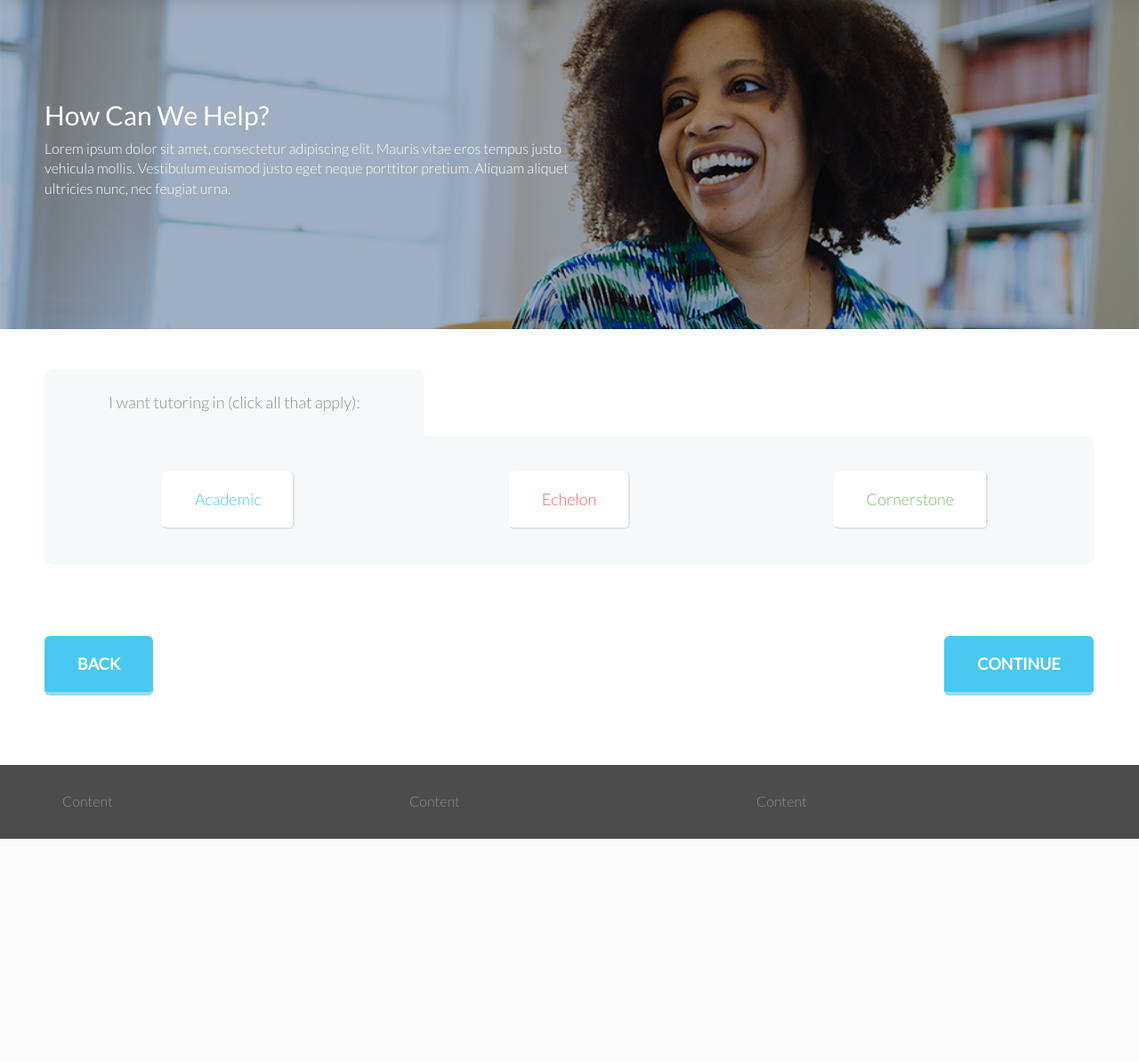
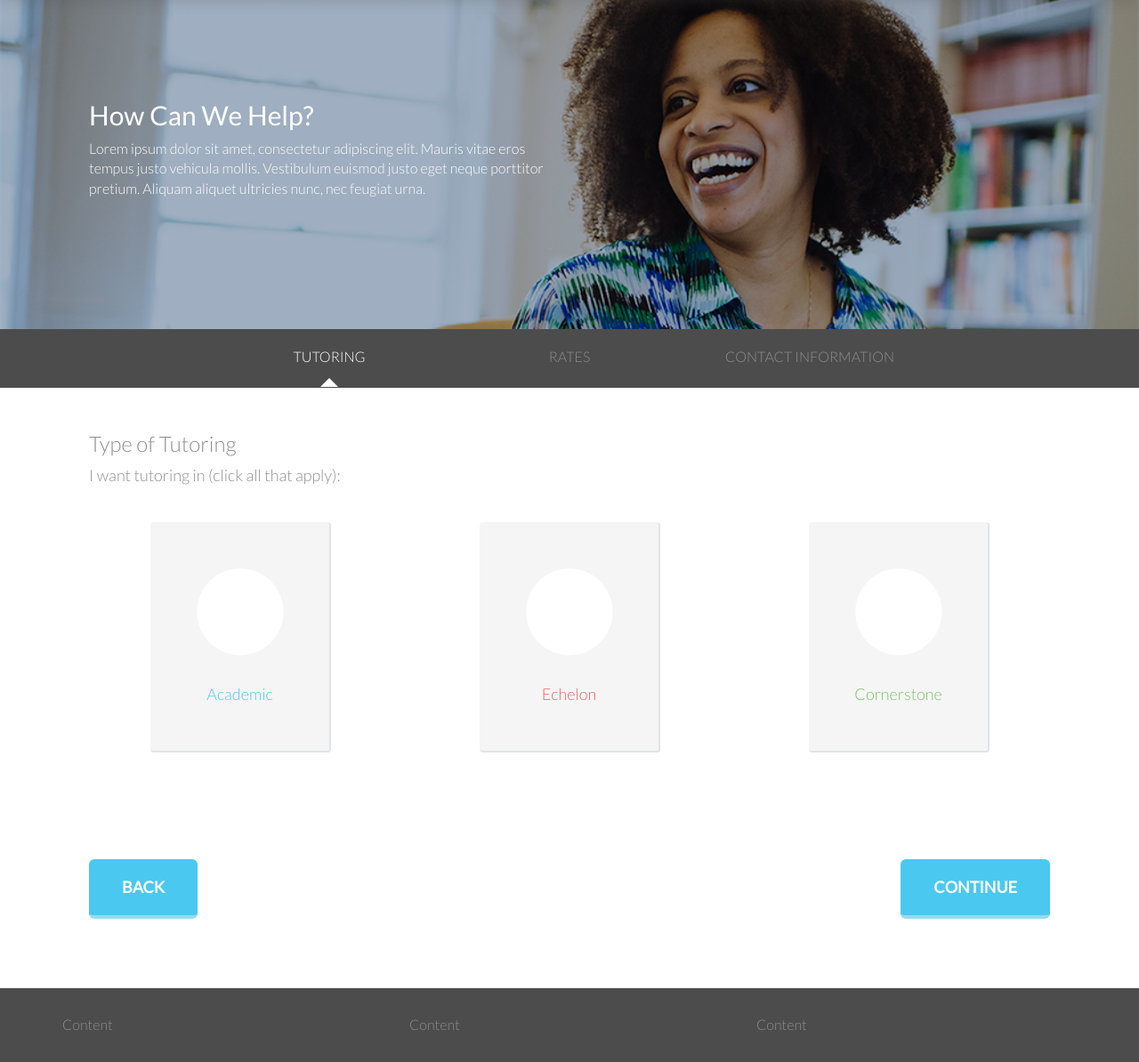
Before and after one commit to gmharrison/ta_website, a Django app: template tawebsite/templates/tawebsite/survey.html in a window 1280 px wide. Shown: the part 59-1253 px from the top of the page at 89% size. Before the commit the page ends 1002 px from the top, so only its background shows below. Run offline with Django 3.2, Linux system fonts and the light colour scheme; the template is opened without the code that fills it, so the values that code supplies are empty; some libraries are stand-ins or nearby versions.

Commit message:
Created survey design alternative and added survey progress marker

```diff
--- a/tawebsite/static/css/home.css
+++ b/tawebsite/static/css/home.css
@@ -55,8 +55,15 @@ body {
   .btn-main:focus {
     color: #e5e5e5; }
 
+.btn.survey-select.program-select {
+  border-radius: 4px;
+  background-color: #f5f5f5;
+  padding: 50px; }
+  .btn.survey-select.program-select .button-img {
+    margin-bottom: 30px; }
+
 .btn.survey-select {
-  background-color: white;
+  background-color: #f5f5f5;
   font-size: 18px;
   font-weight: 300;
   padding: 1em 2em;
@@ -151,19 +158,34 @@ body {
     color: white;
     position: absolute;
     top: 25%;
-    padding: 0 50% 0 50px; }
+    padding: 0 50% 0 100px; }
+
+.survey-progress {
+  background-color: #4c4c4c;
+  padding: 20px 250px 0 250px; }
+  .survey-progress .progress-header {
+    text-align: center;
+    text-transform: uppercase; }
+    .survey-progress .progress-header .arrow-up {
+      width: 0;
+      height: 0;
+      border-left: 10px solid transparent;
+      border-right: 10px solid transparent;
+      border-bottom: 10px solid white;
+      display: inline-block;
+      margin-bottom: -5px; }
 
 .topic-container {
-  background-color: #F6F9F9;
+  background-color: white;
   float: none;
-  margin: 45px 50px 0 50px;
-  border-top-left-radius: 10px;
-  border-top-right-radius: 10px;
-  text-align: center; }
+  margin: 0;
+  text-align: left;
+  padding-left: 0; }
+  .topic-container h3 {
+    font-weight: 100; }
   .topic-container h4 {
     margin: 0;
     font-weight: 100;
-    padding: 25px 13px;
     line-height: 1.4; }
   .topic-container.contact-message {
     text-align: left;
@@ -171,12 +193,13 @@ body {
     border-radius: 10px;
     padding: 0 20px; }
 
+.survey-section {
+  padding: 50px 100px; }
+
 .survey-section-container {
-  background-color: #F6F9F9;
-  margin: 0 50px 50px 50px;
-  border-top-right-radius: 10px;
-  border-bottom-right-radius: 10px;
-  border-bottom-left-radius: 10px; }
+  background-color: white; }
+  .survey-section-container.intro {
+    margin: 50px 100px; }
   .survey-section-container.contact-container {
     border-top-left-radius: 10px; }
 
@@ -191,7 +214,7 @@ body {
   margin-top: 20px; }
 
 .option-container {
-  padding: 30px; }
+  padding: 30px 0; }
   .option-container .subject-text {
     padding-bottom: 20px; }
   .option-container .form-group.number-children {
@@ -225,11 +248,11 @@ body {
   height: 175px; }
 
 .continue-container {
-  padding: 10px 4% 0 30px;
+  padding: 10px 100px 0 30px;
   float: right; }
 
 .back-btn-container {
-  padding: 10px 2% 0 50px;
+  padding: 10px 2% 0 100px;
   float: left;
   display: inline-block; }
 
--- a/tawebsite/static/css/home.scss
+++ b/tawebsite/static/css/home.scss
@@ -61,8 +61,16 @@ body{
         color: #e5e5e5;
     }
 }
+.btn.survey-select.program-select{
+    border-radius: 4px;
+    background-color: #f5f5f5;
+    padding: 50px;
+    .button-img{
+        margin-bottom: 30px;
+    }
+}
 .btn.survey-select{
-    background-color: white;
+    background-color: #f5f5f5;
     font-size: 18px;
     font-weight: 300;
     padding: 1em 2em;
@@ -184,21 +192,40 @@ body{
         color: white;
         position: absolute;
         top: 25%;
-        padding: 0 50% 0 50px;
+        padding: 0 50% 0 100px;
+    }
+}
+.survey-progress{
+    background-color: #4c4c4c;
+    padding: 20px 250px 0 250px;
+    .progress-header{
+        text-align: center;
+        text-transform: uppercase;
+        .arrow-up {
+          width: 0;
+          height: 0;
+          border-left: 10px solid transparent;
+          border-right: 10px solid transparent;
+          border-bottom: 10px solid white;
+          display: inline-block;
+          margin-bottom: -5px;
+        }
     }
 }
 .topic-container{
-    background-color: #F6F9F9;
+    background-color: white;
     float: none;
-    margin: 45px 50px 0 50px;
-    border-top-left-radius: 10px;
-    border-top-right-radius: 10px;
-    text-align: center;
+    margin: 0;
+    text-align: left;
+    padding-left: 0;
+
+    h3{
+        font-weight: 100;
+    }
 
     h4{
         margin: 0;
         font-weight: 100;
-        padding: 25px 13px;
         line-height: 1.4;
     }
 
@@ -209,12 +236,15 @@ body{
         padding: 0 20px;
     }
 }
+.survey-section{
+    padding: 50px 100px;
+}
 .survey-section-container{
-    background-color: #F6F9F9;
-    margin: 0 50px 50px 50px;
-    border-top-right-radius: 10px;
-    border-bottom-right-radius: 10px;
-    border-bottom-left-radius: 10px;
+    background-color: white;
+
+    &.intro{
+        margin: 50px 100px;
+    }
     &.contact-container{
         border-top-left-radius: 10px;
     }
@@ -234,7 +264,7 @@ body{
     margin-top: 20px;
 }
 .option-container{
-    padding: 30px;
+    padding: 30px 0;
     .subject-text{
         padding-bottom: 20px;
     }
@@ -282,11 +312,11 @@ body{
     height: 175px;
 }
 .continue-container{
-    padding: 10px 4% 0 30px;
+    padding: 10px 100px 0 30px;
     float: right;
 }
 .back-btn-container{
-    padding: 10px 2% 0 50px;
+    padding: 10px 2% 0 100px;
     float: left;
     display: inline-block;
 }
--- a/tawebsite/templates/tawebsite/survey_partials/academic_intro.html
+++ b/tawebsite/templates/tawebsite/survey_partials/academic_intro.html
@@ -1,5 +1,5 @@
 <div class="topic-container col-md-3">
-  <h4>Academic Tutoring</h4>
+  <h3>Academic Tutoring</h3>
 </div>
 <div class="survey-section-container">
 <div class="option-container">
--- a/tawebsite/templates/tawebsite/survey_partials/academic_rates.html
+++ b/tawebsite/templates/tawebsite/survey_partials/academic_rates.html
@@ -1,5 +1,5 @@
 <div class="topic-container col-md-3">
-  <h4>Academic Rates</h4>
+  <h3>Academic Rates</h3>
 </div>
 <div class="survey-section-container">
 <div class="option-container">
--- a/tawebsite/templates/tawebsite/survey_partials/cornerstone_intro.html
+++ b/tawebsite/templates/tawebsite/survey_partials/cornerstone_intro.html
@@ -1,5 +1,5 @@
 <div class="topic-container col-md-3">
-  <h4>Cornerstone Tutoring</h4>
+  <h3>Cornerstone Tutoring</h3>
 </div>
 <div class="survey-section-container">
 <div class="option-container">
--- a/tawebsite/templates/tawebsite/survey_partials/cornerstone_rates.html
+++ b/tawebsite/templates/tawebsite/survey_partials/cornerstone_rates.html
@@ -1,5 +1,5 @@
 <div class="topic-container col-md-3">
-  <h4>Cornerstone Rates</h4>
+  <h3>Cornerstone Rates</h3>
 </div>
 <div class="survey-section-container">
 <div class="option-container">
--- a/tawebsite/templates/tawebsite/survey_partials/echelon_intro.html
+++ b/tawebsite/templates/tawebsite/survey_partials/echelon_intro.html
@@ -1,5 +1,5 @@
 <div class="topic-container col-md-3">
-  <h4>Echelon Tutoring</h4>
+  <h3>Echelon Tutoring</h3>
 </div>
 <div class="survey-section-container">
 <div class="option-container">
--- a/tawebsite/templates/tawebsite/survey_partials/echelon_rates.html
+++ b/tawebsite/templates/tawebsite/survey_partials/echelon_rates.html
@@ -1,5 +1,5 @@
 <div class="topic-container col-md-3">
-  <h4>Echelon Rates</h4>
+  <h3>Echelon Rates</h3>
 </div>
 <div class="survey-section-container">
 <div class="option-container">
--- a/tawebsite/templates/tawebsite/survey_partials/more_info_header.html
+++ b/tawebsite/templates/tawebsite/survey_partials/more_info_header.html
@@ -6,3 +6,17 @@
     pretium. Aliquam aliquet ultricies nunc, nec feugiat urna.</p>
   </div>
 </div>
+<div class="container-fluid survey-progress">
+    <div class="row">
+        <div class="col-md-4 progress-header">
+            <span style="color: white;">Tutoring</span><br>
+            <div class="arrow-up"></div>
+        </div>
+        <div class="col-md-4 progress-header">
+            Rates
+        </div>
+        <div class="col-md-4 progress-header">
+            Contact Information
+        </div>
+    </div>
+</div>
--- a/tawebsite/templates/tawebsite/survey_partials/pricing_header.html
+++ b/tawebsite/templates/tawebsite/survey_partials/pricing_header.html
@@ -6,3 +6,17 @@
     pretium. Aliquam aliquet ultricies nunc, nec feugiat urna.</p>
   </div>
 </div>
+<div class="container-fluid survey-progress">
+    <div class="row">
+        <div class="col-md-4 progress-header">
+            Tutoring
+        </div>
+        <div class="col-md-4 progress-header">
+            <span style="color: white;">Rates</span><br>
+            <div class="arrow-up"></div>
+        </div>
+        <div class="col-md-4 progress-header">
+            Contact Information
+        </div>
+    </div>
+</div>
--- a/tawebsite/templates/tawebsite/survey_partials/survey_intro.html
+++ b/tawebsite/templates/tawebsite/survey_partials/survey_intro.html
@@ -1,3 +1,4 @@
+{% load staticfiles %}
 <div class="survey-header-container">
   <div class="content-container">
     <h2 class="header">How Can We Help?</h2>
@@ -6,27 +7,45 @@
     pretium. Aliquam aliquet ultricies nunc, nec feugiat urna.</p>
   </div>
 </div>
-<div class="topic-container col-md-4">
-    <h4 class="survey-topic-header">I want tutoring in (click all that apply):</h4>
-</div>
-<div class="survey-section-container">
+    <div class="container-fluid survey-progress">
+        <div class="row">
+            <div class="col-md-4 progress-header">
+                <span style="color: white;">Tutoring</span><br>
+                <div class="arrow-up"></div>
+            </div>
+            <div class="col-md-4 progress-header">
+                Rates
+            </div>
+            <div class="col-md-4 progress-header">
+                Contact Information
+            </div>
+        </div>
+    </div>
+<div class="survey-section-container intro">
+    <div class="topic-container col-md-12">
+        <h3 class="survey-topic-header">Type of Tutoring</h3>
+        <h4 class="survey-topic-subheader">I want tutoring in (click all that apply):</h4>
+    </div>
 <div class="option-container">
     <div class="row card-information">
         <div class="col-md-4 col-xs-4">
             <button id='btn-academic' type="button"
                 class="btn survey-select academic program-select">
+                <img src="{% static "img/placeholder.png" %}" class="button-img"><br>
                 Academic
             </button>
         </div>
         <div class="col-md-4 col-xs-4">
             <button id='btn-echelon' type="button"
                 class="btn survey-select echelon program-select">
+                <img src="{% static "img/placeholder.png" %}" class="button-img"><br>
                 Echelon
             </button>
         </div>
         <div class="col-md-4 col-xs-4">
             <button id='btn-cornerstone' type="button"
                 class="btn survey-select cornerstone program-select">
+                <img src="{% static "img/placeholder.png" %}" class="button-img"><br>
                 Cornerstone
             </button>
         </div>
--- a/tawebsite/templates/tawebsite/survey_partials/survey_more_info.html
+++ b/tawebsite/templates/tawebsite/survey_partials/survey_more_info.html
@@ -1,5 +1,5 @@
 <div class="topic-container col-md-3">
-  <h4>Student Information</h4>
+  <h3>Student Information</h3>
 </div>
 <div class="survey-section-container">
 <div class="option-container">
--- a/tawebsite/templates/tawebsite/survey_partials/welcome_message.html
+++ b/tawebsite/templates/tawebsite/survey_partials/welcome_message.html
@@ -1,3 +1,17 @@
+<div class="container-fluid survey-progress">
+    <div class="row">
+        <div class="col-md-4 progress-header">
+            Tutoring
+        </div>
+        <div class="col-md-4 progress-header">
+            Rates
+        </div>
+        <div class="col-md-4 progress-header">
+            <span style="color: white;">Contact Information</span><br>
+            <div class="arrow-up"></div>
+        </div>
+    </div>
+</div>
 <div class="topic-container contact-message">
   <h4>One of our Program Directors will give you a call to answer all of your questions and set up a
         diagnostic test—we just need a little bit of information from you.</h4>
```
Also changed, not shown: tawebsite/static/img/placeholder.png (added), 1 other file.
